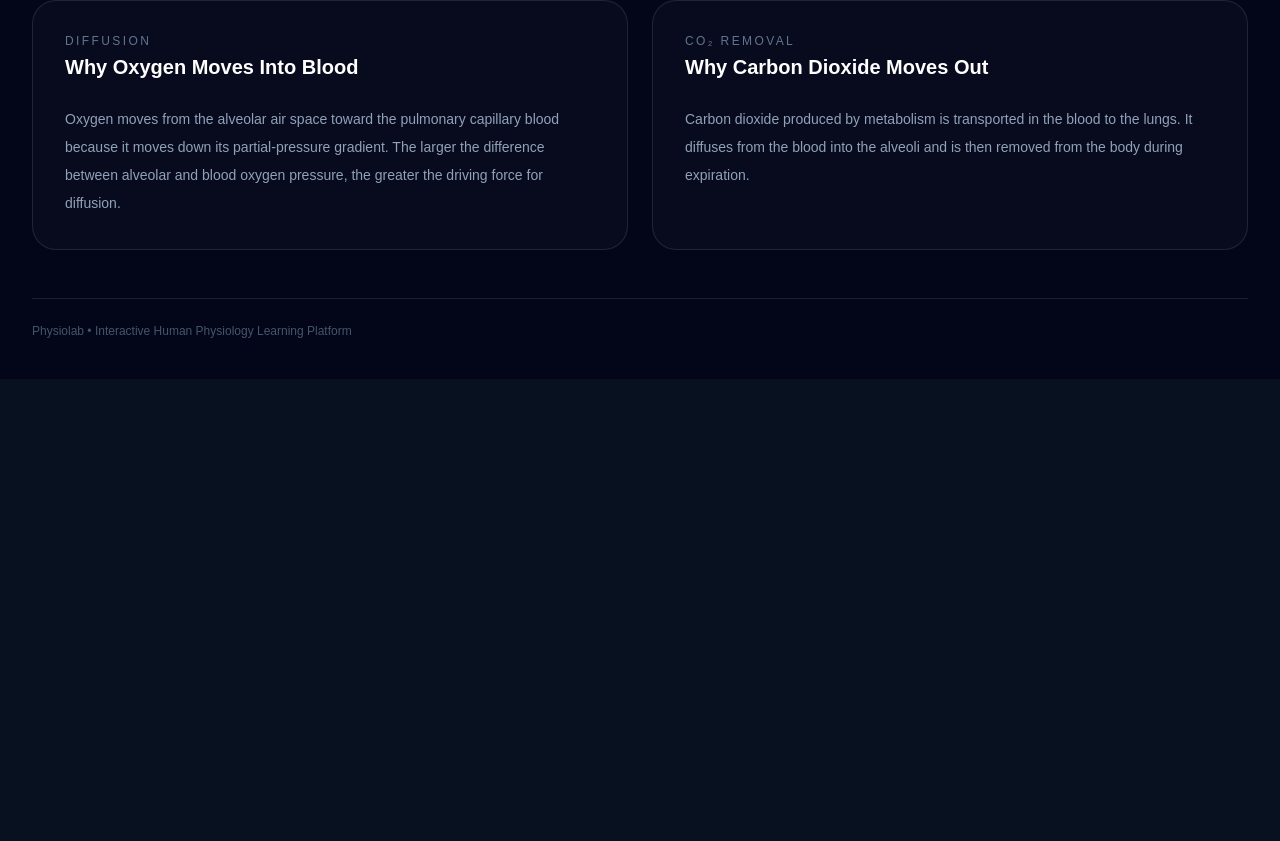
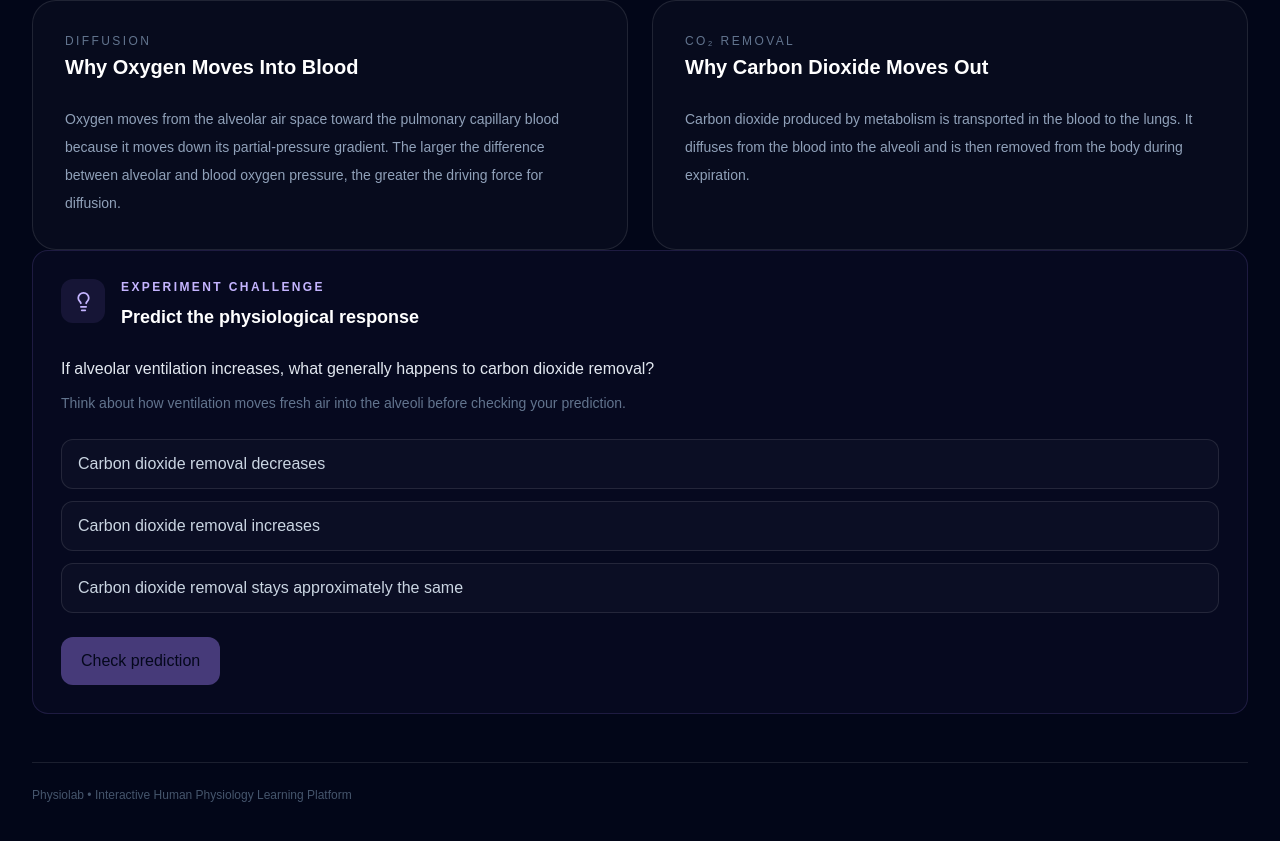
Before and after one commit to Godwin-Diya/Physiolab, a Next.js app: page /respiratory in a window 1280 px wide. Shown: the part 1687-2528 px from the top of the page. Before the commit the page ends 2066 px from the top, so only its background shows below. Built offline with nearby package versions, Linux system fonts and the light colour scheme.

Commit message:
Added Experiment challenge to respiratory

```diff
--- a/app/respiratory/page.tsx
+++ b/app/respiratory/page.tsx
@@ -15,6 +15,7 @@ import { MetricCard } from "@/components/physiology/MetricCard";
 import { SimulationPanel } from "@/components/physiology/SimulationPanel";
 import { SliderControl } from "@/components/physiology/SliderControl";
 import { calculateGasExchange } from "@/lib/physiology/respiratory";
+import { ExperimentChallenge } from "@/components/physiology/ExperimentChallenge";
 
 export default function RespiratoryPage() {
   const [alveolarOxygen, setAlveolarOxygen] = useState(100);
@@ -336,6 +337,29 @@ export default function RespiratoryPage() {
           </SimulationPanel>
         </section>
 
+<ExperimentChallenge
+  question="If alveolar ventilation increases, what generally happens to carbon dioxide removal?"
+  description="Think about how ventilation moves fresh air into the alveoli before checking your prediction."
+  options={[
+    {
+      label: "Carbon dioxide removal decreases",
+      value: "decrease",
+    },
+    {
+      label: "Carbon dioxide removal increases",
+      value: "increase",
+    },
+    {
+      label: "Carbon dioxide removal stays approximately the same",
+      value: "same",
+    },
+  ]}
+  correctAnswer="increase"
+  explanation="Increasing ventilation brings more fresh gas into the alveoli. In this simplified model, this supports greater carbon dioxide removal from the alveolar space."
+  observation="Increase the ventilation slider and observe how the gas-exchange indicators respond."
+/>
+
+
         {/* Footer */}
         <footer className="mt-12 border-t border-white/10 pt-6">
           <p className="text-xs text-slate-600">
```
